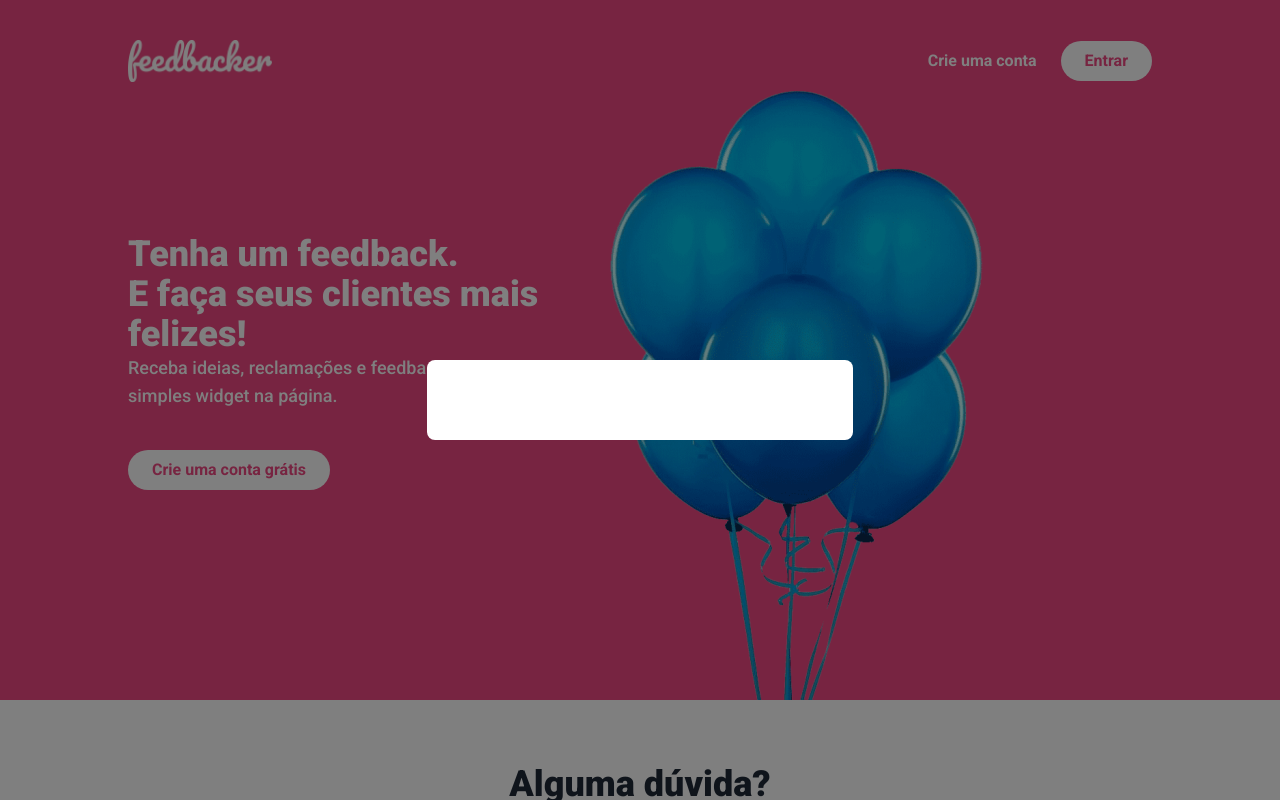
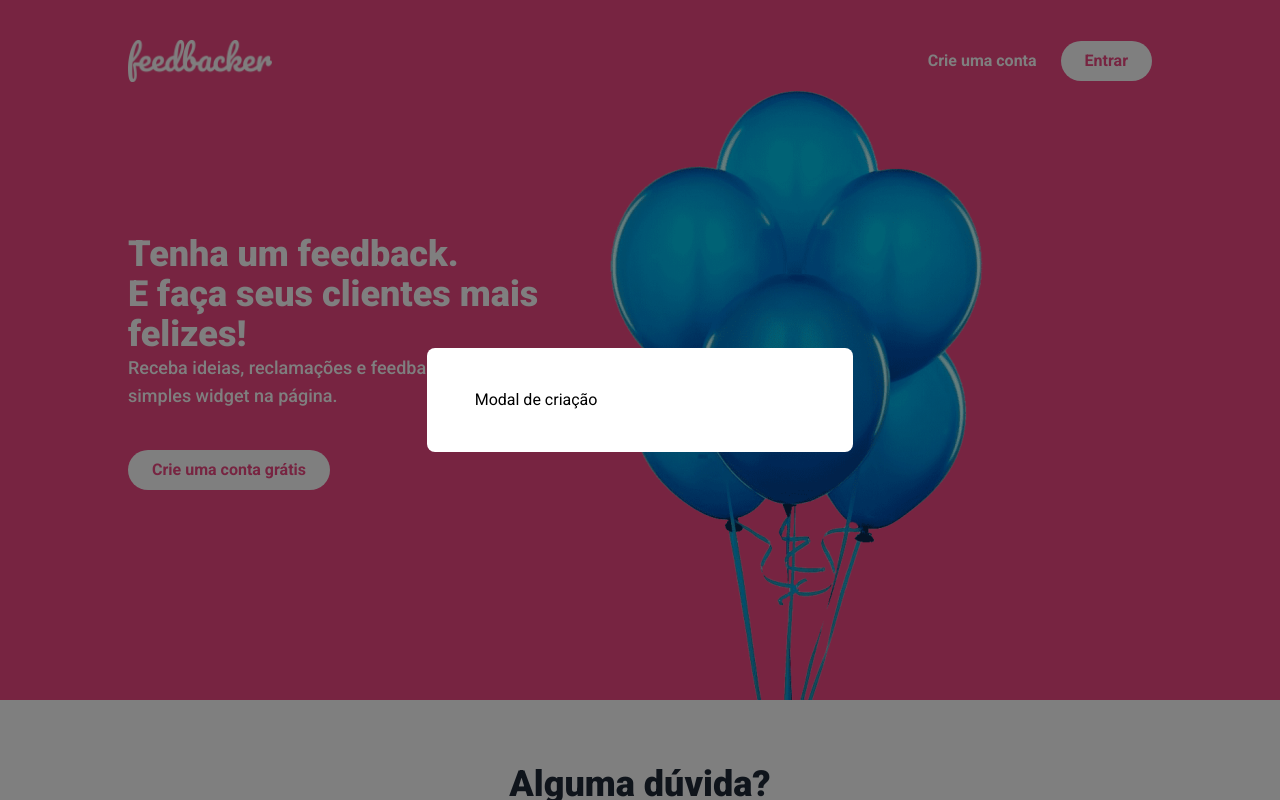
Before and after one commit to okborges/deshboard, a Vue app: page / in a window 1280 px wide. Both pictures are taken after a click on the button "Crie uma conta". Shown: the top 800 px of the page. Built offline with nearby package versions, Linux system fonts and the light colour scheme.

Commit message:
finalizando modais

```diff
--- /dev/null
+++ b/src/components/ModalCreateAccount/indes.vue
@@ -0,0 +1,12 @@
+<!-- eslint-disable vue/multi-word-component-names -->
+<template>
+  <h1>Modal de criação</h1>
+</template>
+
+<script>
+export default {
+  setup() {
+    return {};
+  },
+};
+</script>
--- a/src/components/ModalFactory/index.vue
+++ b/src/components/ModalFactory/index.vue
@@ -10,11 +10,16 @@ import useModal from '../../hooks/useModal';
 const ModalLogin = defineAsyncComponent(() =>
   import('../ModalLogin/index.vue'),
 );
+const ModalCreateAccount = defineAsyncComponent(() =>
+  import('../ModalCreateAccount/indes.vue'),
+);
 
 const DEFAULT_WIDTH = 'w-3/4 lg:w-1/3';
+
 export default {
   components: {
     ModalLogin,
+    ModalCreateAccount,
   },
   setup() {
     const modal = useModal();
--- a/src/views/HomeView/index.vue
+++ b/src/views/HomeView/index.vue
@@ -23,7 +23,7 @@ export default {
     }
     function handleAccountCreate() {
       modal.open({
-        component: 'ModalAccountCreate',
+        component: 'ModalCreateAccount',
       });
     }
     return {
```
